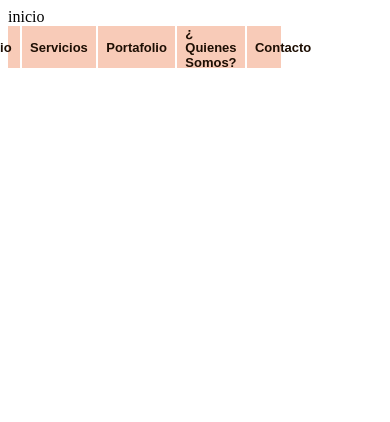
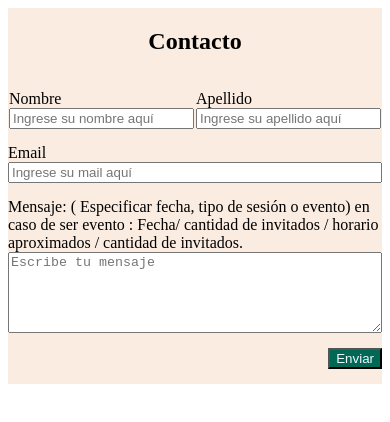
Before and after one commit to MaximilianoBlas/flo-brain-fotografia, a Next.js app: page / in a window 390 px wide. Shown: the top 422 px of the page. Built offline with nearby package versions, Linux system fonts and the light colour scheme.

Commit message:
contacto 1

```diff
--- /dev/null
+++ b/pages/contacto.js
@@ -0,0 +1,163 @@
+
+import React, {useState} from "react";
+import {
+    mainContainer,
+    divForm,
+    titleContainer,
+    namesContainer,
+    nameContainer,
+    lastNameContainer,
+    emailContainer,
+    messageContainer,
+    buttonContainer,
+    button,p
+} from "../styles/_contacto.module.scss";
+
+export default function Contacto() {
+const [input, setInput] = useState({
+    name: "",
+    lastname: "",
+    email: "",
+    message: "",
+});
+const [error, setError] = useState({});
+
+ function inputChange(e) {
+     setInput({
+         ...input,
+         [e.target.name]: e.target.value,
+     });
+     setError(
+         validate({
+             ...input,
+             [e.target.name]: e.target.value,
+         })
+     );
+ }
+
+    function validate(input) {
+        // const [errors, setErrors] = React.useState ({});
+        let errors = {};
+        if (!input.name) errors.name = "El nombre es requerido";
+        else if (/([0-9])/.test(input.name))
+            errors.name = "Nombre invalido, no se permiten numeros";
+
+        if (!input.lastname) errors.lastname = "El apellido es requerido";
+        else if (/([0-9])/.test(input.lastname))
+            errors.lastname = "Apellido invalido, no se permiten numeros";
+
+        if (!input.email) errors.email = "El email es requerido";
+        else if (!/^[\w-\.]+@([\w-]+\.)+[\w-]{2,4}$/.test(input.email))
+            errors.email = "Formato de email invalido";
+
+        if (!input.message) errors.message = "El mensaje es requerido";
+        else if (!/[\w\s]{20,}/.test(input.message))
+            errors.message =
+                "El mensaje debe contener 20 caracteres como minimo";
+
+        return errors;
+    }
+
+    return (
+        <div className={mainContainer}>
+            <div>
+                <form
+                    action="https://formsubmit.co/5b2874ac538366ee8f8a1f48f74e64a6"
+                    method="POST"
+                >
+                    <div className={divForm}>
+                        <div className={titleContainer}>
+                            <h2>Contacto</h2>
+                        </div>
+
+                        <div className={namesContainer}>
+                            <div className={nameContainer}>
+                                <label htmlFor="name" className="">
+                                    Nombre
+                                </label>
+                                <input
+                                    // value=""
+                                    type="text"
+                                    name="name"
+                                    placeholder="Ingrese su nombre aquí"
+                                    className=""
+                                    onChange={(e) => inputChange(e)}
+                                />
+                                {error.name && <p className={p}>{error.name}</p>}
+                            </div>
+                            <div className={lastNameContainer}>
+                                <label htmlFor="lastname" className="">
+                                    Apellido
+                                </label>
+                                <input
+                                    // value=""
+                                    type="text"
+                                    name="lastname"
+                                    placeholder="Ingrese su apellido aquí"
+                                    className=""
+                                    onChange={(e) => inputChange(e)}
+                                />
+                                {error.lastname && <p className={p}>{error.lastname}</p>}
+                            </div>
+                        </div>
+                        <div className={emailContainer}>
+                            <label htmlFor="email" className="">
+                                Email
+                            </label>
+                            <input
+                                // value=""
+                                type="text"
+                                name="email"
+                                onChange={(e) => inputChange(e)}
+                                className=""
+                                placeholder="Ingrese su mail aquí"
+                            />
+                            {error.email && <p className={p}>{error.email}</p>}
+                        </div>
+                        <div className={messageContainer}>
+                            <label htmlFor="message" className="">
+                                Mensaje: ( Especificar fecha, tipo de sesión o
+                                evento) en caso de ser evento : Fecha/ cantidad
+                                de invitados / horario aproximados / cantidad de
+                                invitados.
+                            </label>
+                            <textarea
+                                // value=""
+                                name="message"
+                                id=""
+                                cols="30"
+                                rows="5"
+                                placeholder="Escribe tu mensaje"
+                                onChange={(e) => inputChange(e)}
+                            ></textarea>
+                            {error.message && <p className={p}>{error.message}</p>}
+                        </div>
+                        <div className={buttonContainer}>
+                            <input
+                                className={button}
+                                type="submit"
+                                value="Enviar"
+                            />
+                        </div>
+                        <input
+                            type="hidden"
+                            name="_next"
+                            value="http://localhost:3000/"
+                        ></input>
+                        <input
+                            type="hidden"
+                            name="_captcha"
+                            value="false"
+                        ></input>
+                        <input
+                            type="hidden"
+                            name="_template"
+                            value="table"
+                        ></input>
+                        {/*podemos dar respuestas automaticas al mail enviado*/}
+                    </div>
+                </form>
+            </div>
+        </div>
+    );
+}
--- a/pages/index.js
+++ b/pages/index.js
@@ -1,14 +1,12 @@
 import Link from "next/link";
 import Navbar from "./navbar";
+import Contacto from "./contacto";
 
 
 export default function Home() {
     return (
-        <>
-            <div>
-                inicio
-                <Navbar />
+            <div >
+                <Contacto/>
             </div>
-        </>
     );
 }
--- a/styles/_contacto.module.scss
+++ b/styles/_contacto.module.scss
@@ -1,9 +1,55 @@
 @import "./theme.module.scss";
 
-.contactoMainContainer{
+@media screen and (max-width: 450px) {
+
+.mainContainer {
     display: flex;
     justify-content: center;
     background-color: $primaryColor;
-    width: 100vw;
-    height: 100vh;
+    flex-direction: column;
 }
+
+.divForm,
+.titleContainer,
+.nameContainer,
+.lastNameContainer,
+.emailContainer,
+.messageContainer {
+    display: flex;
+    flex-direction: column;
+    margin-bottom: 15px;
+}
+
+.titleContainer {
+    justify-content: center;
+    align-items: center;
+}
+
+.namesContainer {
+    display: flex;
+    justify-content: space-around;
+}
+
+.buttonContainer {
+    display: flex;
+    justify-content: flex-end;
+
+}
+
+.button {
+    background-color: $buttonColor;
+    color: aliceblue;
+}
+
+.p{
+    margin-top: 0px;
+    color: red;
+}
+}
+
+@media screen and (max-width: 380px) {
+
+    .namesContainer {
+    flex-direction: column;
+}
+}
--- a/styles/theme.module.scss
+++ b/styles/theme.module.scss
@@ -12,3 +12,5 @@ $primaryColor : #FAECE1;
 
  $navbarColorPrimary:#F8CBB8;
  $navbarColorHover:#323232;
+
+ $buttonColor: #016855;
```
